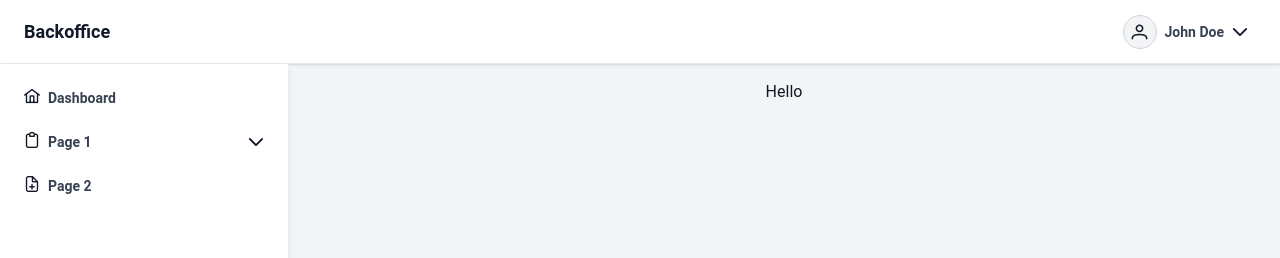
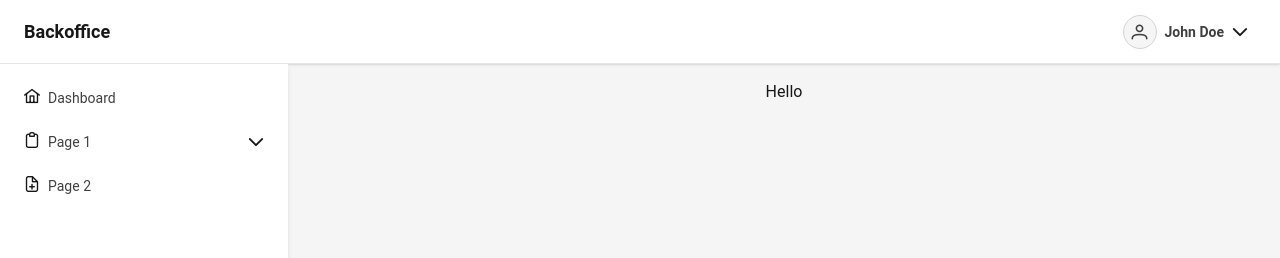
Before and after one commit to reyhanfarabi/backoffice-demo, a Vue app: page / in a window 1280 px wide. Shown: the top 258 px of the page. Built offline with nearby package versions, Linux system fonts and the light colour scheme.

Commit message:
update project color theme and add darkmode theme

```diff
--- a/src/components/MainHeader.vue
+++ b/src/components/MainHeader.vue
@@ -1,6 +1,6 @@
 <template>
   <div
-    class="flex flex-row justify-between items-center px-6 h-16 bg-white border-b border-gray-200 shadow"
+    class="flex flex-row justify-between items-center px-6 h-16 bg-white dark:bg-neutral-950 border-b border-neutral-200 dark:border-neutral-800 shadow"
   >
     <RouterLink to="/">
       <h1 class="font-bold text-lg">Backoffice</h1>
@@ -8,11 +8,13 @@
 
     <!-- User Button -->
     <button
-      class="flex flex-row justify-between items-center max-w-36 px-2 py-1 gap-2 rounded hover:bg-gray-200"
+      class="flex flex-row justify-between items-center max-w-36 px-2 py-1 gap-2 rounded hover:bg-neutral-200 dark:hover:bg-neutral-800 hover"
     >
       <div class="flex flex-row items-center gap-2">
-        <i class="pi pi-user bg-gray-100 p-2 rounded-full border border-gray-300" />
-        <span class="font-semibold text-sm text-gray-700">John Doe</span>
+        <i
+          class="pi text-neutral-700 dark:text-neutral-300 pi-user bg-neutral-100 dark:bg-neutral-900 p-2 rounded-full border border-neutral-300 dark:border-neutral-700"
+        />
+        <span class="font-semibold text-sm text-neutral-700 dark:text-neutral-300">John Doe</span>
       </div>
       <i class="pi pi-chevron-down" />
     </button>
--- a/src/components/navbar/NavigationSidebar.vue
+++ b/src/components/navbar/NavigationSidebar.vue
@@ -1,19 +1,19 @@
 <template>
-  <aside class="w-72 bg-white shadow-md">
+  <aside class="w-72 bg-white dark:bg-neutral-950 shadow-md">
     <nav class="flex-grow flex flex-col py-3">
       <div class="flex flex-col" v-for="route in newRoutes" :key="route.path">
         <RouterLink
           v-if="route.children.length === 0"
           :to="route.path"
-          class="flex flex-row gap-2 p-3 mx-3 hover:bg-gray-200 rounded"
+          class="flex flex-row gap-2 p-3 mx-3 hover:bg-neutral-200 dark:hover:bg-neutral-800 rounded"
         >
           <i class="pi" :class="route.icon" />
-          <span class="text-sm font-semibold text-gray-700"> {{ route.name }}</span>
+          <span class="text-sm text-neutral-700 dark:text-neutral-400"> {{ route.name }}</span>
         </RouterLink>
 
         <div v-else class="flex flex-col">
           <button
-            class="flex flex-row justify-between items-center p-3 mx-3 hover:bg-gray-200 rounded"
+            class="flex flex-row justify-between items-center p-3 mx-3 hover:bg-neutral-200 dark:hover:bg-neutral-800 rounded"
             @click="
               () => {
                 route.isChildVisible = !route.isChildVisible
@@ -22,7 +22,7 @@
           >
             <div class="flex flex-row gap-2">
               <i class="pi" :class="route.icon" />
-              <span class="text-sm font-semibold text-gray-700"> {{ route.name }}</span>
+              <span class="text-sm text-neutral-700 dark:text-neutral-400"> {{ route.name }}</span>
             </div>
             <i v-if="route.isChildVisible" class="pi pi-chevron-up" />
             <i v-else class="pi pi-chevron-down" />
@@ -33,9 +33,11 @@
               v-for="child in route.children"
               :key="child.path"
               :to="route.path + child.path"
-              class="flex flex-row gap-2 p-3 mx-3 hover:bg-gray-200 rounded"
+              class="flex flex-row gap-2 p-3 mx-3 hover:bg-neutral-200 dark:hover:bg-neutral-800 rounded"
             >
-              <span class="pl-6 text-sm font-semibold text-gray-700"> {{ child.name }}</span>
+              <span class="pl-6 text-sm text-neutral-700 dark:text-neutral-400">
+                {{ child.name }}</span
+              >
             </RouterLink>
           </div>
         </div>
--- a/src/layouts/MainLayout.vue
+++ b/src/layouts/MainLayout.vue
@@ -1,6 +1,6 @@
 <template>
   <div
-    class="w-screen h-screen flex flex-col text-gray-900 bg-gray-100 font-roboto subpixel-antialiased"
+    class="w-screen h-screen flex flex-col text-neutral-900 dark:text-neutral-100 bg-neutral-100 dark:bg-neutral-900 font-roboto subpixel-antialiased"
   >
     <MainHeader />
 
```
